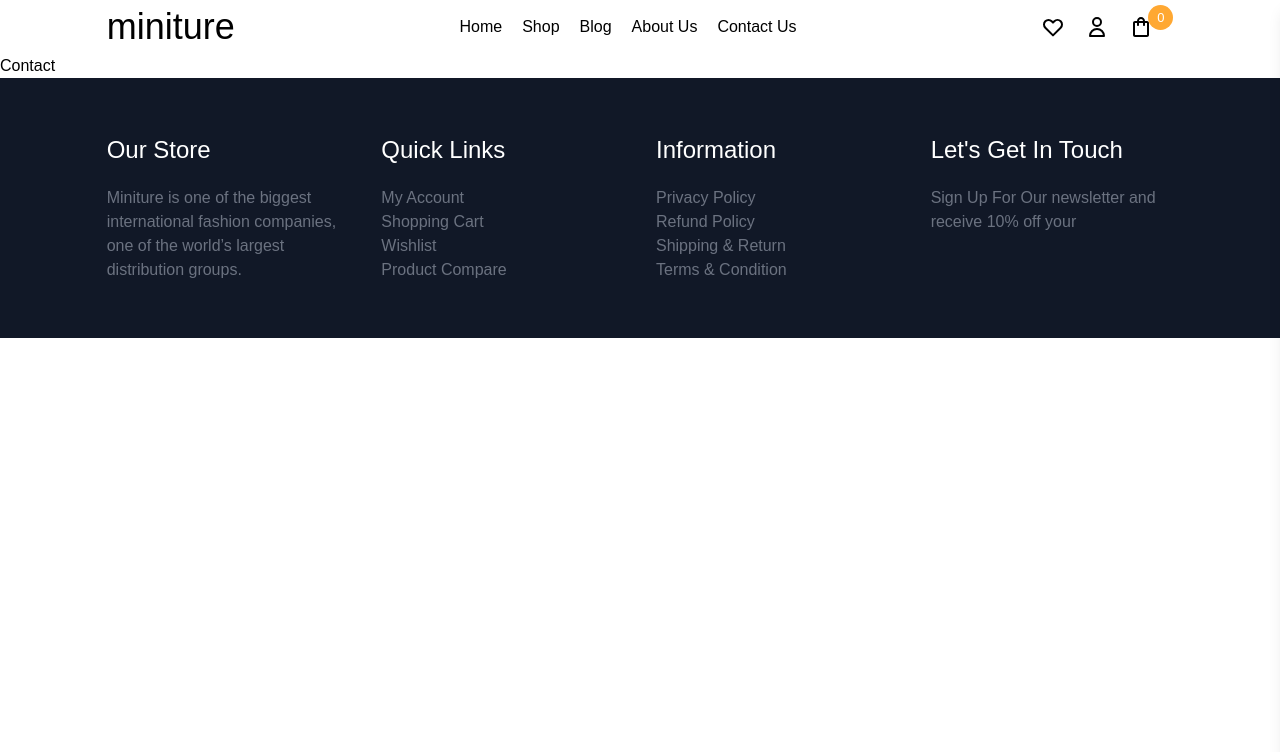
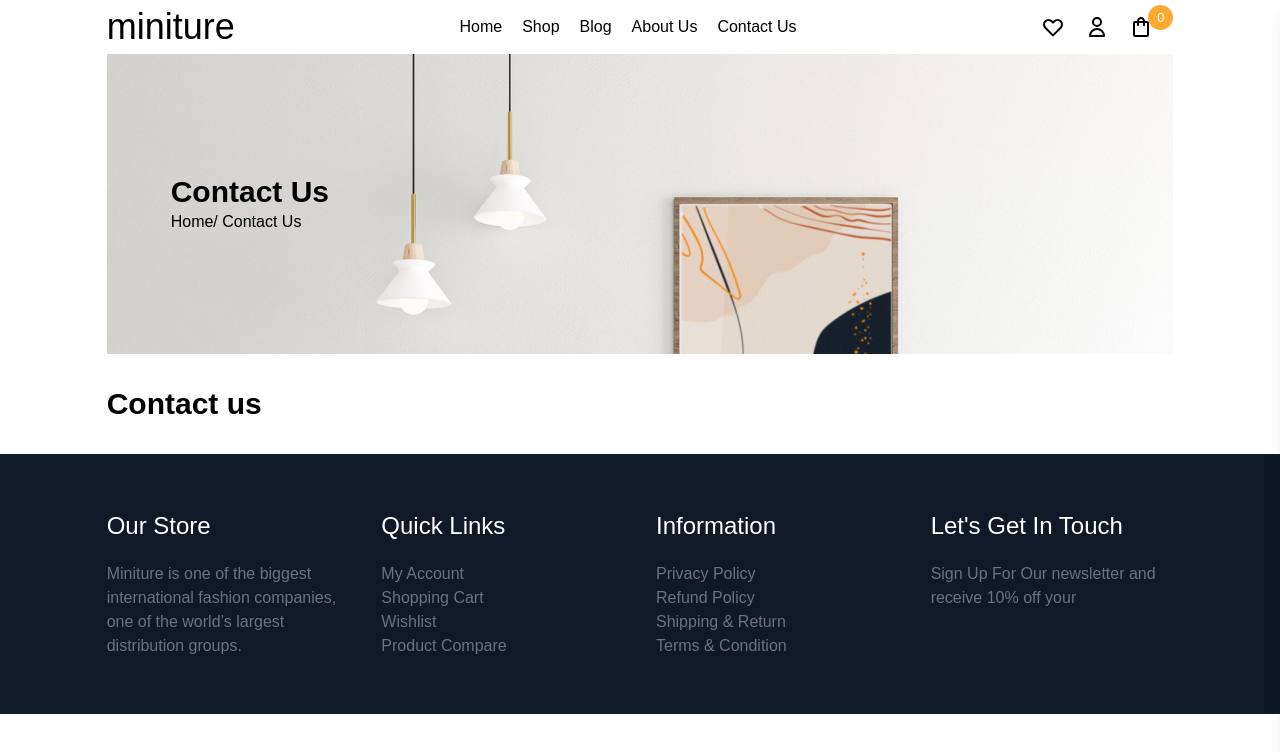
Before and after one commit to blessing986/Furniture-store, a React (Create React App) app: page /contact in a window 1280 px wide. Shown: the top 752 px of the page. Built offline with nearby package versions, Linux system fonts and the light colour scheme.

Commit message:
chore: added content to the component.

```diff
--- a/src/pages/AboutUs.jsx
+++ b/src/pages/AboutUs.jsx
@@ -1,6 +1,15 @@
-const AboutUs=()=> {
-    return (
-      <div>About Us</div>
-    )
-  }
-  export default AboutUs
+import PageHeading from "../common/PageHeading";
+
+const AboutUs = () => {
+  return (
+    <div>
+      <PageHeading home={"home"} pagename={"About Us"} />
+
+      <div className="w-10/12 m-auto">
+        <div className="my-8 text-3xl font-bold">About Us</div>
+      </div>
+    </div>
+  );
+};
+
+export default AboutUs;
--- a/src/pages/Blog.jsx
+++ b/src/pages/Blog.jsx
@@ -1,6 +1,15 @@
-const Blog=()=> {
-    return (
-      <div>Blog</div>
-    )
-  }
-  export default Blog
+import PageHeading from "../common/PageHeading";
+
+const Blog = () => {
+  return (
+    <div>
+      <PageHeading home={"home"} pagename={"Blog"} />
+
+      <div className="w-10/12 m-auto">
+        <div className="my-8 text-3xl font-bold">Blog</div>
+      </div>
+    </div>
+  );
+};
+
+export default Blog;
--- a/src/pages/Contact.jsx
+++ b/src/pages/Contact.jsx
@@ -1,6 +1,14 @@
-const Contact=()=> {
-    return (
-      <div>Contact</div>
-    )
-  }
-  export default Contact
+import PageHeading from "../common/PageHeading";
+
+const ContactUs = () => {
+  return (
+    <div>
+      <PageHeading home={"home"} pagename={"Contact Us"} />
+      <div className="w-10/12 m-auto">
+        <div className="my-8 text-3xl font-bold">Contact us</div>
+      </div>
+    </div>
+  );
+};
+
+export default ContactUs;
--- a/src/pages/NotFoundPage.jsx
+++ b/src/pages/NotFoundPage.jsx
@@ -1,6 +1,11 @@
-const NotFoundPage=()=> {
-    return (
-      <div>Not Found Page</div>
-    )
-  }
-  export default NotFoundPage
+import PageHeading from "../common/PageHeading";
+
+const NotFoundPage = () => {
+  return (
+    <div>
+      <PageHeading home={"home"} pagename={"Not Found Page"} />
+    </div>
+  );
+};
+
+export default NotFoundPage;
```
